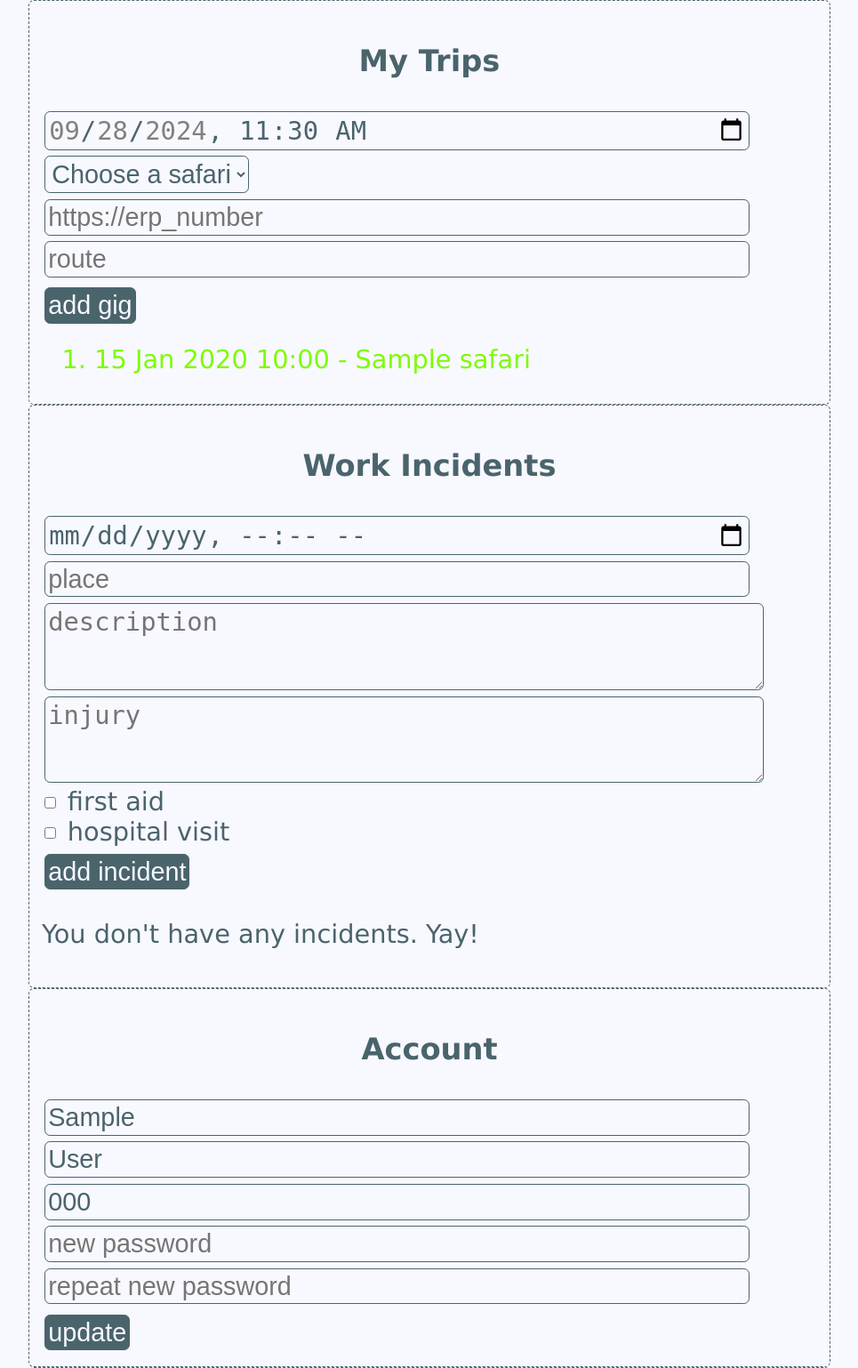
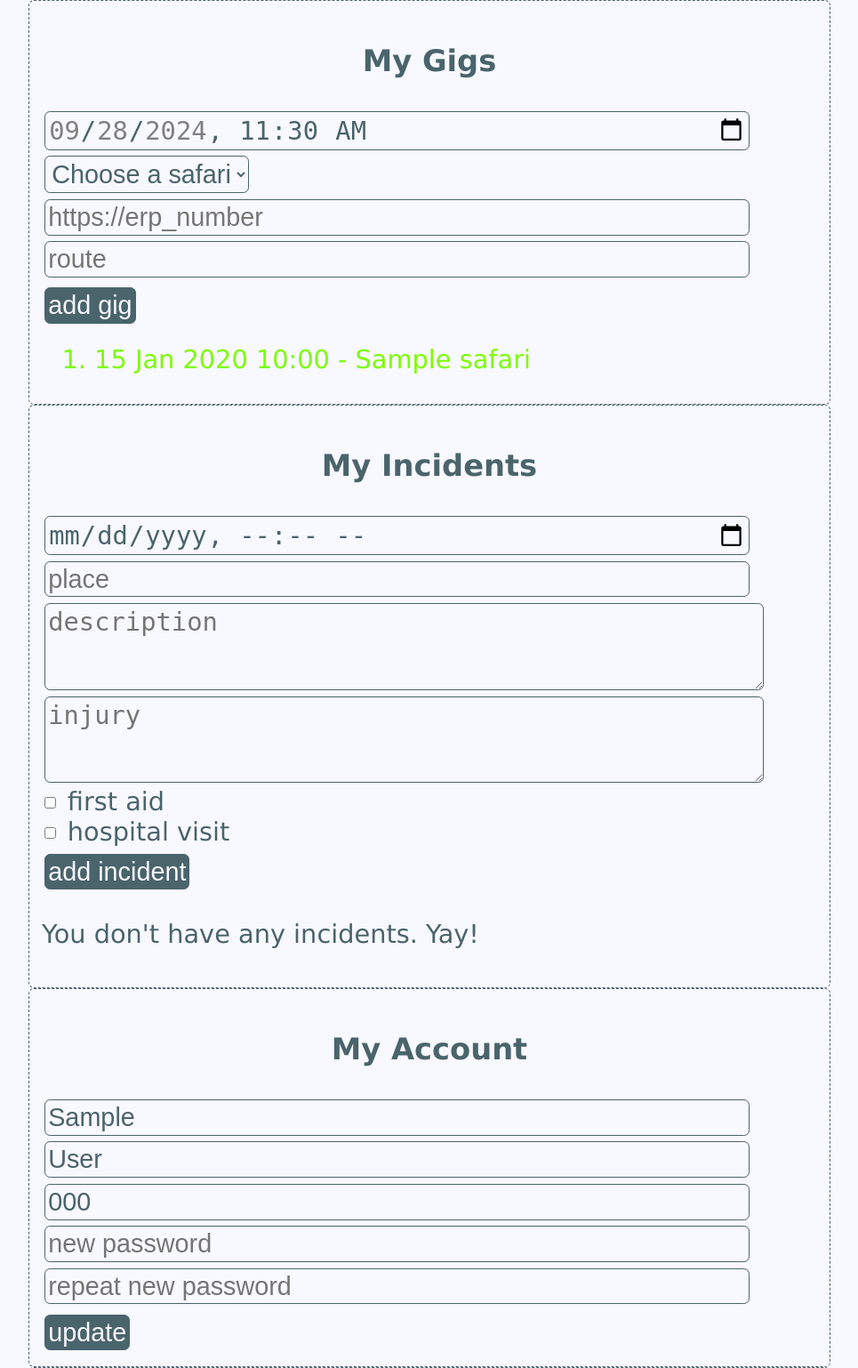
Before and after one commit to astreknet/sirius, a PHP site: page / in a window 1280 px wide. Shown: the part 154-1692 px from the top of the page at 89% size, without its empty margins (157-1122 px from the left). Run offline with PHP 8.4, Linux system fonts and the light colour scheme; the visitor is signed in with stand-in values (Sample User, id 1); tables that the repository leaves empty hold one stand-in row (values such as "Sample post").

Commit message:
working inner links

```diff
--- a/views/account.php
+++ b/views/account.php
@@ -26,7 +26,7 @@ if (
 ?>
 
 <section id="register">
-    <h3 id="account">Account</h3>
+    <h3 id="my-account">My Account</h3>
     <form action method="POST">
         <input type="text" name="fname" required maxlength="18" placeholder="first name" value="<?php echo value('fname'); ?>" autocomplete="first-name"><br>
         <input type="text" name="lname" required maxlength="18" placeholder="last name" value="<?php echo value('lname'); ?>" autocomplete="last-name"><br>
--- a/views/feedback.php
+++ b/views/feedback.php
@@ -8,7 +8,7 @@ if (
 ?>
 
 <section id="feedback">
-    <h3>Anonymous Feedback</h3>
+    <h3 id="my-feedback">Anonymous Feedback</h3>
     <form action method="POST">
         <textarea id="description" name="description" maxlength="270" placeholder="feedback"></textarea><br>
 
--- a/views/gig.php
+++ b/views/gig.php
@@ -1,5 +1,5 @@
 <section id="my_gigs">
-    <h3>My Trips</h3>
+    <h3 id="MyGigs">My Gigs</h3>
 <?php
 $me = new Guide($_SESSION['usermail'], $pdo);
 if (isset($_GET['tid']) && $me->userlevel > 0 ) {
--- a/views/incident.php
+++ b/views/incident.php
@@ -1,5 +1,5 @@
 <section id="incidents">
-    <h3>Work Incidents</h3>
+    <h3 id="my-incidents">My Incidents</h3>
 <?php
 $me = new Guide($_SESSION['usermail'], $pdo);
 $mytime = new DateTime('NOW');
--- a/views/safari.php
+++ b/views/safari.php
@@ -33,7 +33,7 @@ else {
     foreach (selectAllFrom('safari', $pdo) as $s){
         $safari[] = new Safari($s['id'], $s['zone_id'], $s['name'], $s['length'], $s['weekday'], $s['description'], $s['time'], $s['price_adult'], $s['price_solo'], $s['price_child'], $s['active']);
     }
-    echo '<h3>Safaris</h3>
+    echo '<h3 id="safaris">Safaris</h3>
             <form method="POST">
                 <input type="text" id="name" name="name" required maxlength="60" placeholder="safari name"><br>
                 <select id="length" name="length" required>
--- a/views/user.php
+++ b/views/user.php
@@ -48,7 +48,7 @@ else {
         $user[] = new User($u['email'], $pdo);
     }
     echo '
-        <h3>Users</h3>
+        <h3 id="users">Users</h3>
         <form action="" method="POST">
             <input type="text" id="email" name="email" required maxlength="45" placeholder="email" autocomplete="email"><br>
             <select id="zone" name="zone_id" required>
```
